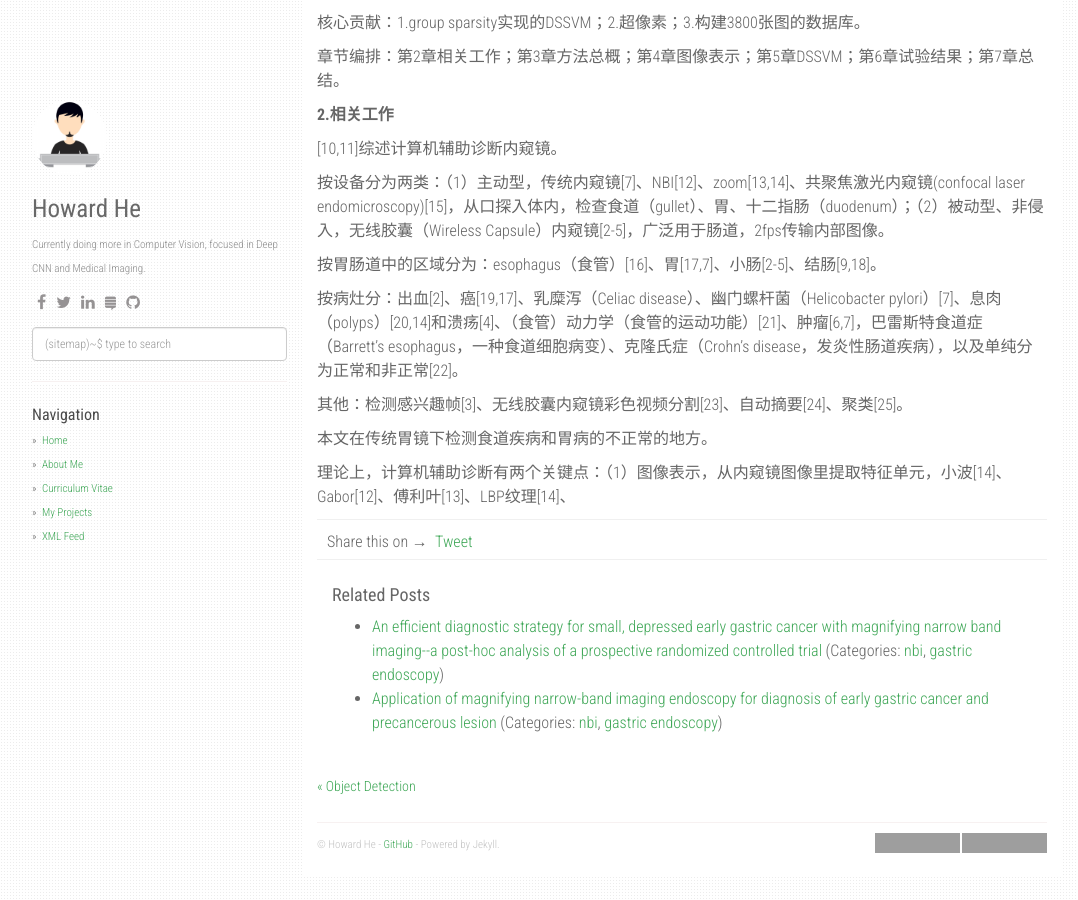
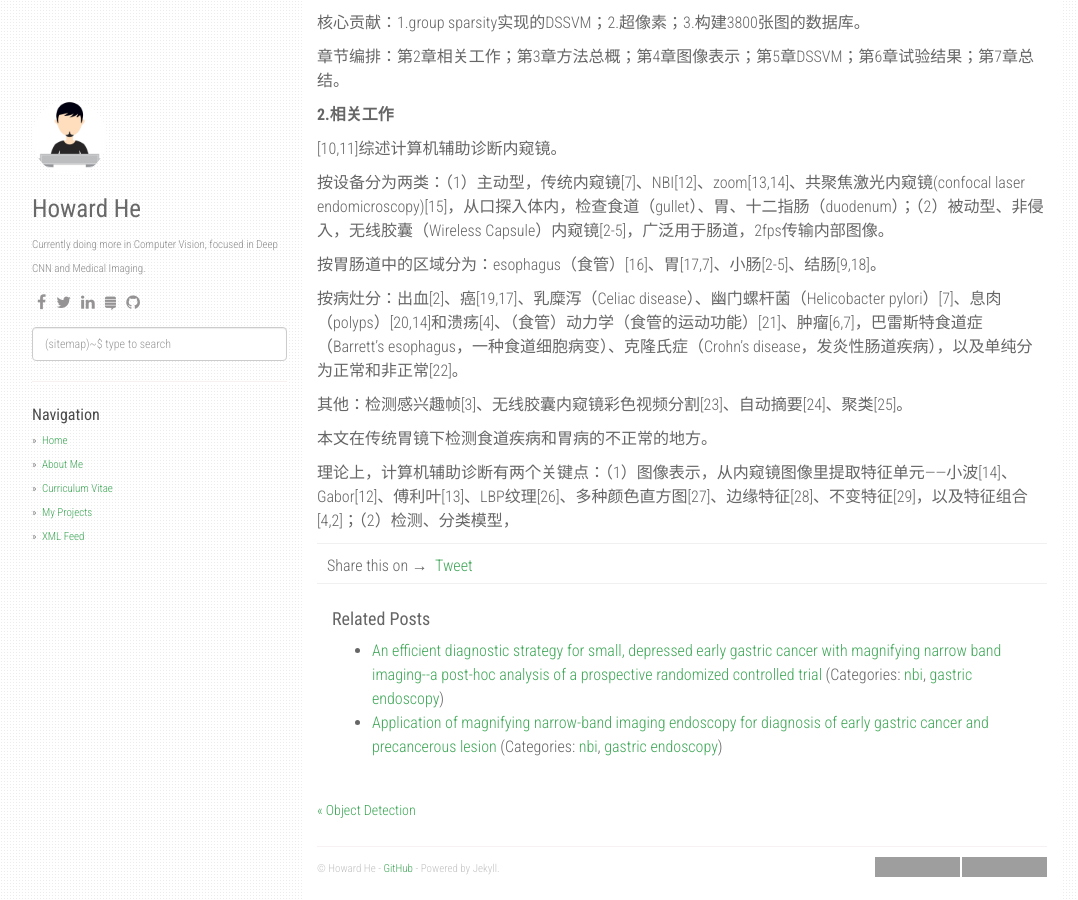
Before and after one commit to howardchina/howardchina.github.io, a Jekyll site: the page built from _posts/2018-12-16-computer-aided-endoscopy.md, in a window 1280 px wide and 900 px high, scrolled down 1583 px. Shown: the whole window, without its empty margins (53-1131 px from the left). Built offline with Jekyll 4.4.1, drawn with Linux system fonts in a browser that asks for light colours; nearby versions of some CDN libraries; comment, search, counter and statistics services are not loaded; grey boxes are pictures that could not be loaded.

Commit message:
fast update

```diff
--- a/_posts/2018-12-16-computer-aided-endoscopy.md
+++ b/_posts/2018-12-16-computer-aided-endoscopy.md
@@ -80,4 +80,4 @@ categories: [gastric endoscopy,computer aided diagnosis]
 
 本文在传统胃镜下检测食道疾病和胃病的不正常的地方。
 
-理论上，计算机辅助诊断有两个关键点：（1）图像表示，从内窥镜图像里提取特征单元，小波[14]、Gabor[12]、傅利叶[13]、LBP纹理[14]、
+理论上，计算机辅助诊断有两个关键点：（1）图像表示，从内窥镜图像里提取特征单元——小波[14]、Gabor[12]、傅利叶[13]、LBP纹理[26]、多种颜色直方图[27]、边缘特征[28]、不变特征[29]，以及特征组合[4,2]；（2）检测、分类模型，
```
